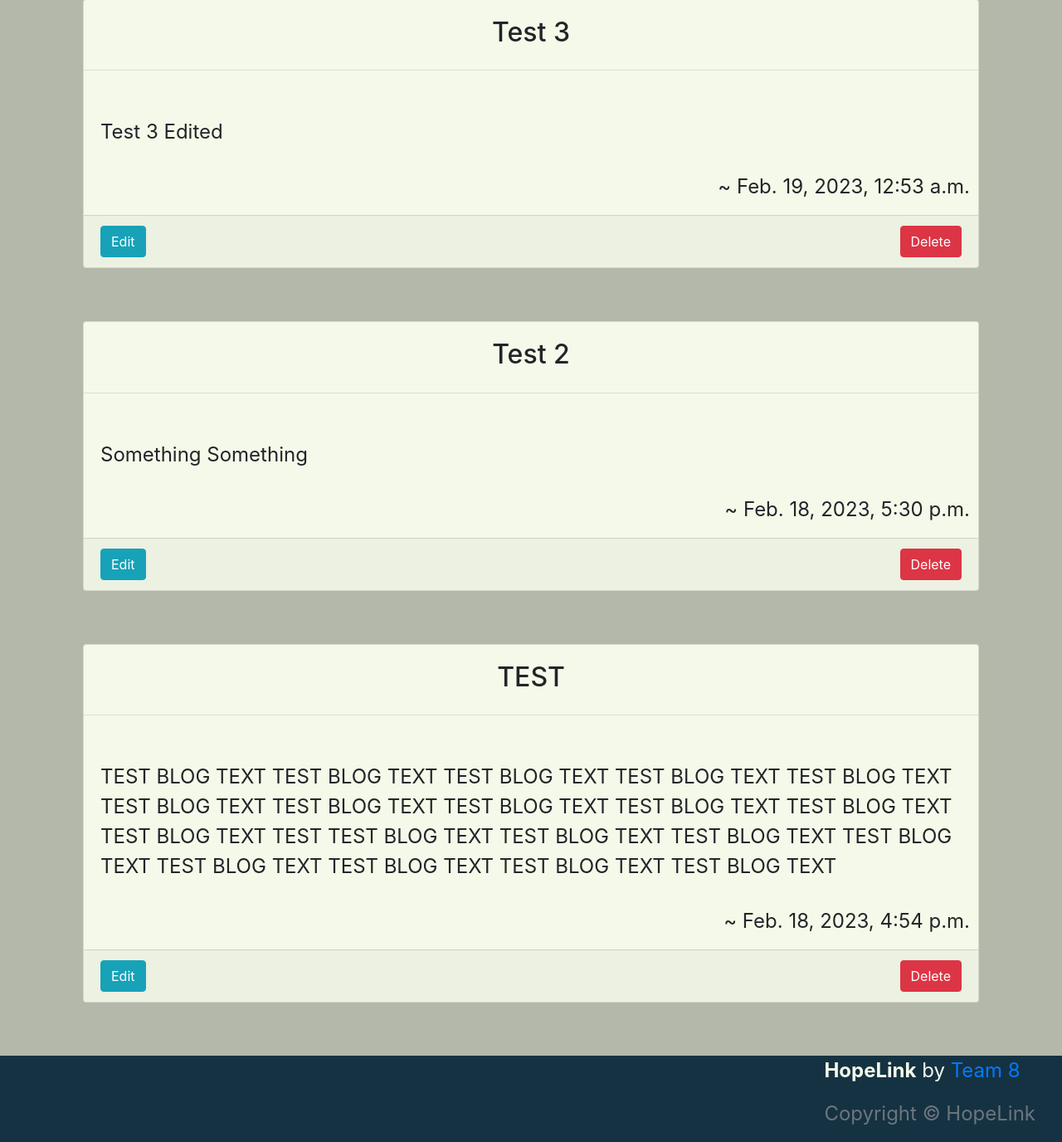
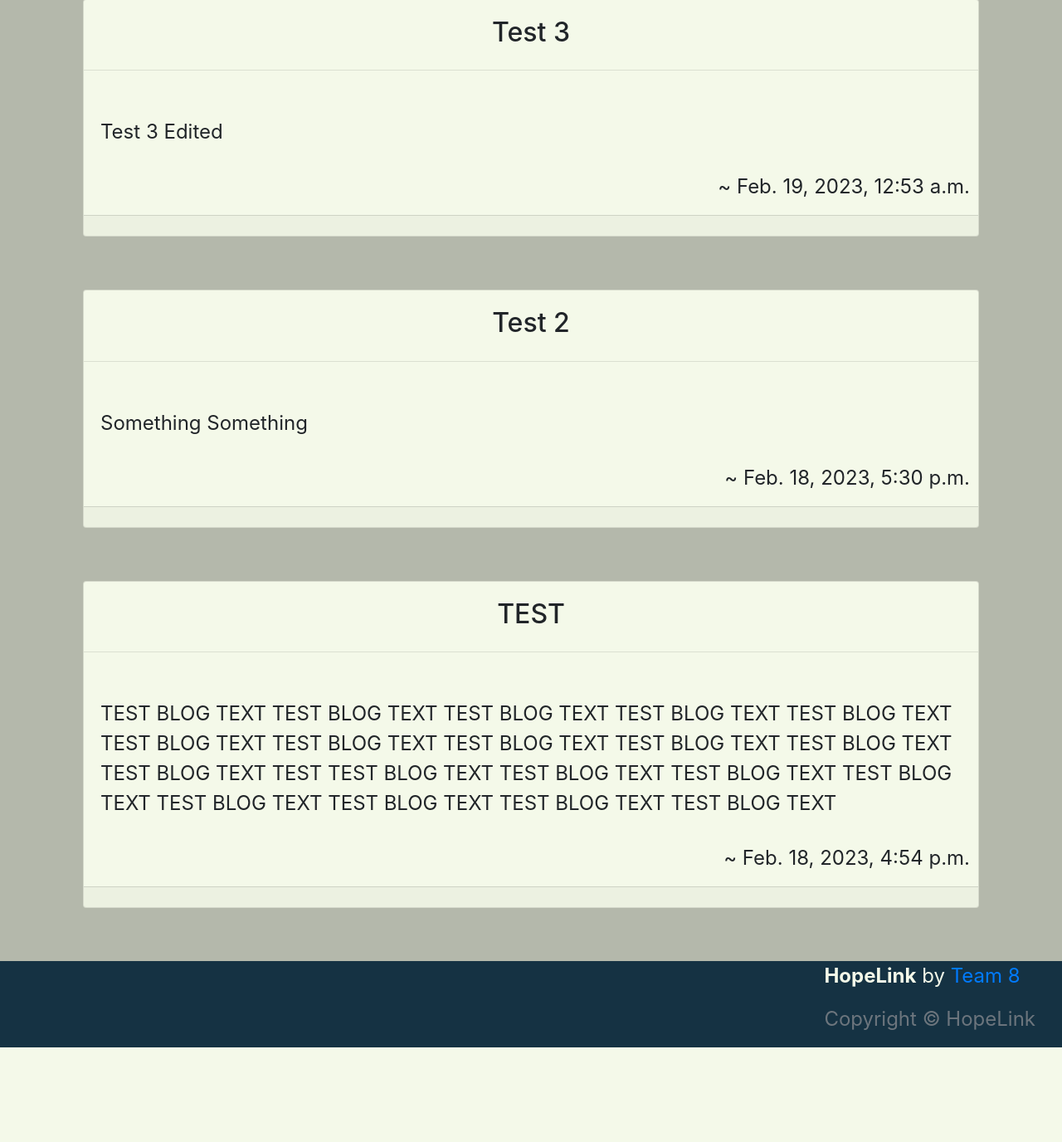
Before and after one commit to beratzorlu/HopeLink, a Django app: page /blog/ in a window 1280 px wide. Shown: the part 193-1569 px from the top of the page at 83% size. After the commit the page ends 1455 px from the top, so only its background shows below. Run offline with Django 4.2, Linux system fonts and the light colour scheme; data comes from the database, SQL or seed files in the repository; both versions use the stored data as it was after the commit; some libraries are stand-ins or nearby versions.

Commit message:
updated blog links

```diff
--- a/blog/templates/blog/blog.html
+++ b/blog/templates/blog/blog.html
@@ -28,10 +28,12 @@
                             <p class="card-body text-left card-heading-hl">{{blog.body}}</p>
                             <p class="text-right margin-right-hl">~ {{ blog.added_on }}</p>
                             <div class="card-footer">
+                            {% if request.user|has_group:"site_admin" %}
                                 <small class="ml-3">
-                                    <a class="btn btn-info left" href="#">Edit</a>
-                                    <a class="btn btn-danger right" href="#">Delete</a>
+                                    <a class="btn btn-info left" href="{% url 'edit_blog' blog.id %}">Edit</a>
+                                    <a class="btn btn-danger right" href="% url 'delete_blog' blog.id %}">Delete</a>
                                 </small>
+                            {% endif %}
                             </div>
                         </div>
                         {% endfor %}
```
Also changed, not shown: db.sqlite3.
